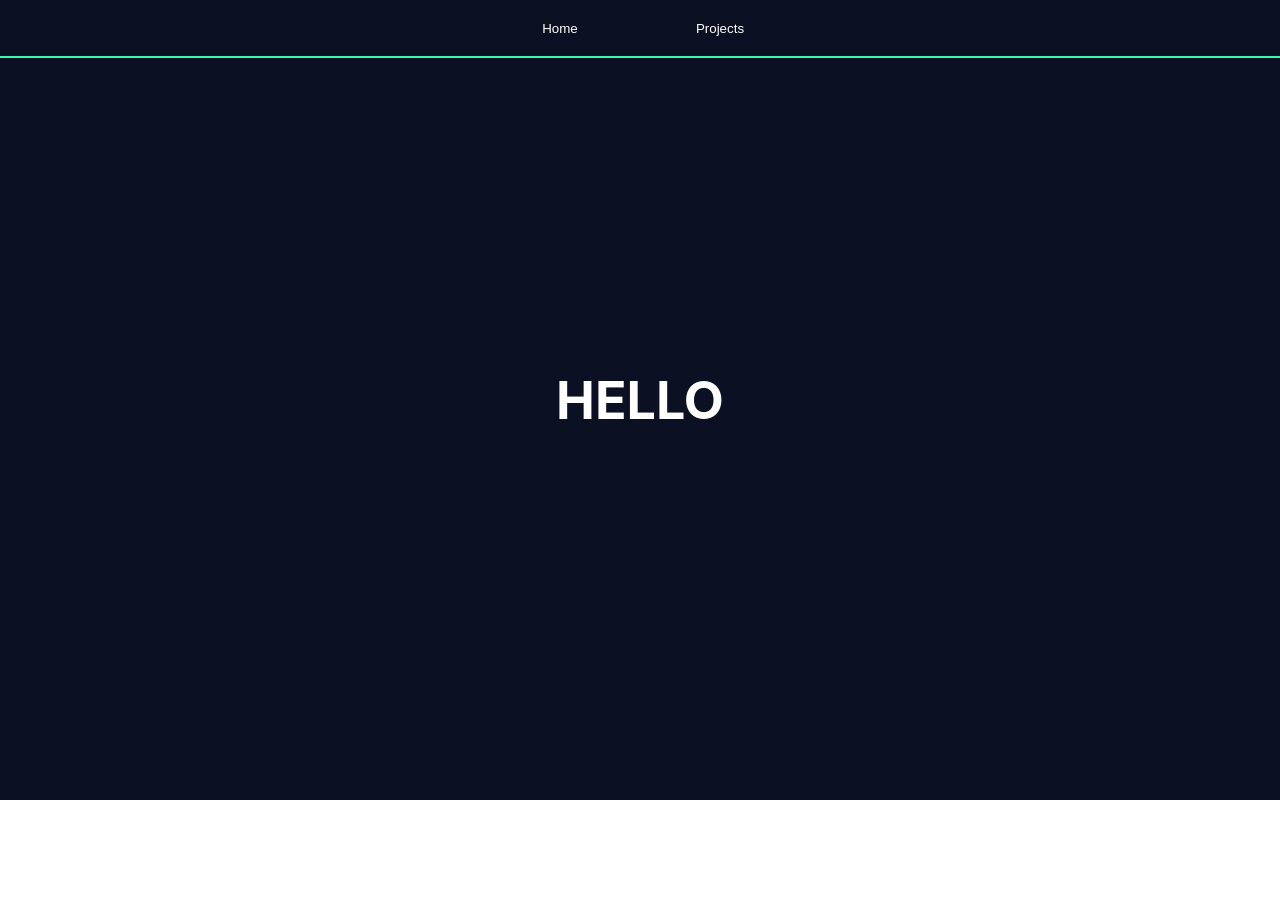
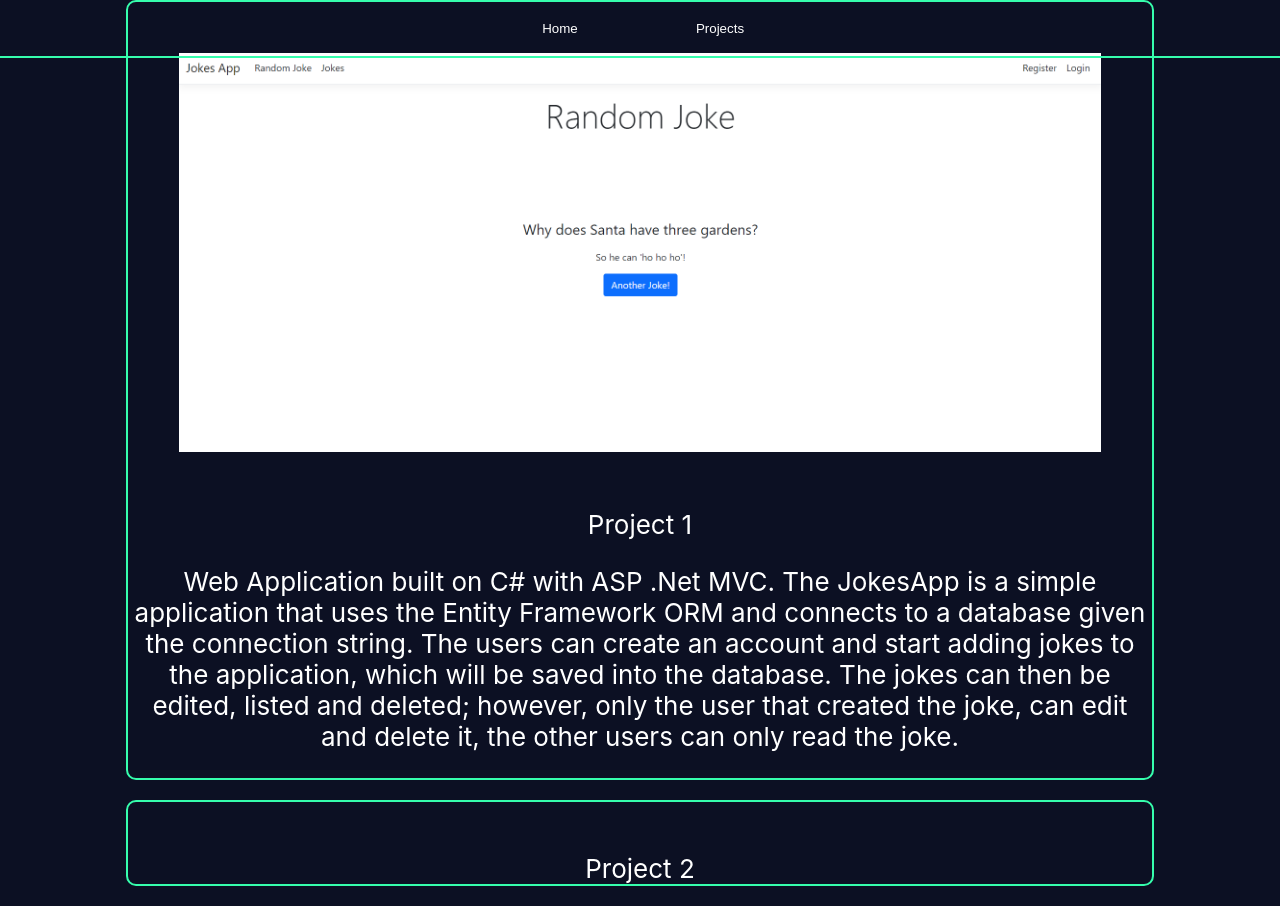
Before and after one commit to kasbr97/kasbr97.github.io, a React (Create React App) app: page /projects in a window 1280 px wide. Before the commit the page ends 800 px from the top, so only its background shows below. Built offline with nearby package versions, Linux system fonts and the light colour scheme.

Commit message:
Working on projects tab

```diff
--- a/src/App.css
+++ b/src/App.css
@@ -31,7 +31,7 @@
   color: #61dafb;
 }
 
-div.clickFX {
+div.click-effects {
   position: fixed;
   box-sizing: border-box;
   border-style: solid;
--- a/src/App.js
+++ b/src/App.js
@@ -3,7 +3,7 @@ import clickEffect from './effects/ClickEffect';
 import MainPage from './mainPage/mainPage';
 import NavigationBar from './navigationBar/navigationBar';
 import { createBrowserRouter, RouterProvider } from 'react-router-dom';
-import Projects from './projects/Projects';
+import Projects from './projects/projects';
 
 const router = createBrowserRouter([
   {
--- a/src/effects/ClickEffect.js
+++ b/src/effects/ClickEffect.js
@@ -1,10 +1,10 @@
 export default function clickEffect(e) {
   var d = document.createElement("div");
-  d.className = "clickFX";
+  d.className = "click-effects";
   d.style.top = e.clientY + "px";
   d.style.left = e.clientX + "px";
   document.body.appendChild(d);
-  var childWithClass = d.getElementsByClassName("clickFX");
+  var childWithClass = d.getElementsByClassName("click-effects");
   console.log(childWithClass);
   d.addEventListener('animationend', ()=>{
     d.parentElement.removeChild(d);
--- a/src/mainPage/mainPage.css
+++ b/src/mainPage/mainPage.css
@@ -1,4 +1,4 @@
-.Container {
+.container {
     display: flex;
     flex-direction: column;
     align-items: center;
@@ -16,14 +16,14 @@
     transform: translateY(-5px);
 }
 
-.Main-description {
+.main-description {
     display: flex;
     flex-direction: row;
     justify-content: left;
     width: 100%;
 }
 
-.Description-text {
+.description-text {
     display: flex;
     justify-content: left;
     text-align: left;
@@ -32,7 +32,7 @@
     cursor: default;
 }
 
-.Description-buttons {
+.description-buttons {
     display: flex;
     justify-content: center;
     align-items: center;
@@ -40,7 +40,7 @@
     gap: 10%;
 }
 
-.github-Image {
+.github-image {
     width: 5rem;
     height: 5rem;
 }
@@ -48,7 +48,7 @@
     filter: invert(26%) sepia(75%) saturate(6948%) hue-rotate(272deg) brightness(106%) contrast(101%);
 } */
 
-.Buttons-Social {
+.buttons-social {
     background-color: black;
     color: white;
     border: none;
@@ -59,13 +59,14 @@
     cursor: pointer;
     background-size: 200%;
     transition: background-position 400ms ease;
+    border-radius: 5%;
 }
 
-.Buttons-Social:hover {
+.buttons-social:hover {
     background-position: 100%;
 }
 
-.linkedin-Image {
+.linkedin-image {
     /*
         For future reference... filters on SVGs done through this website
         https: //isotropic.co/tool/hex-color-to-css-filter/
--- a/src/mainPage/mainPage.js
+++ b/src/mainPage/mainPage.js
@@ -16,21 +16,21 @@ function MainPage() {
     return (
         <div className="App-header">
             <div className="App-shape"/>
-            <div className="Container">
+            <div className="container">
                 <h2>Hi! My name is <span className="name-color">Kevin Burga.</span></h2>
-                <div className="Main-description">
-                    <p className="Description-text">
+                <div className="main-description">
+                    <p className="description-text">
                         I'm a Software engineer with 1 year experience as a Front-end developer using React with TypeScript.
                         I've leveraged Python with Flask and FastAPI to deliver backend solutions,
                         in addition to creating scripts to support data storage in small databases.
                         Other experiences include SQL, noSQL(mongoDB) and Java.
                     </p>
-                    <div className='Description-buttons'>
-                        <button className="Buttons-Social" onClick={()=>{handleSocialButtonClick('linkedin')}}>
-                            <img src="linkedinIcon.svg" className="linkedin-Image" alt="LinkedIn"/>
+                    <div className='description-buttons'>
+                        <button className="buttons-social" onClick={()=>{handleSocialButtonClick('linkedin')}}>
+                            <img src="linkedinIcon.svg" className="linkedin-image" alt="LinkedIn"/>
                         </button>
-                        <button className="Buttons-Social" onClick={()=>{handleSocialButtonClick('github')}}>
-                            <img src="githubIcon.svg" className="github-Image" alt="GitHub"/>
+                        <button className="buttons-social" onClick={()=>{handleSocialButtonClick('github')}}>
+                            <img src="githubIcon.svg" className="github-image" alt="GitHub"/>
                         </button>
                     </div>
                 </div>
--- a/src/navigationBar/navigationBar.css
+++ b/src/navigationBar/navigationBar.css
@@ -1,4 +1,4 @@
-.Container-bar {
+.container-bar {
     display: flex;
     flex-direction: column;
     align-items: center;
@@ -10,7 +10,7 @@
 }
 
 
-.Nav-Buttons {
+.nav-buttons {
     height: 100%;
     width: 10rem;
     color: white;
@@ -18,7 +18,7 @@
     background-color: transparent;
 }
 
-.Nav-Buttons:hover{
+.nav-buttons:hover{
     cursor: pointer;
     border-bottom: 4px solid #36FEAD;
 }
--- a/src/navigationBar/navigationBar.js
+++ b/src/navigationBar/navigationBar.js
@@ -5,12 +5,12 @@ function NavigationBar() {
     const navigate = useNavigate();
     return (
         <>
-            <div className="Container-bar">
+            <div className="container-bar">
                 <div style={{height: '100%'}}>
-                    <button className="Nav-Buttons" onClick={()=>navigate('/')}>
+                    <button className="nav-buttons" onClick={()=>navigate('/')}>
                         Home
                     </button>
-                    <button className="Nav-Buttons" onClick={()=>navigate('/projects')}>
+                    <button className="nav-buttons" onClick={()=>navigate('/projects')}>
                         Projects
                     </button>
 
--- a/src/projects/Projects.js
+++ b/src/projects/Projects.js
@@ -1,9 +1,30 @@
+import "./projects.css"
+
 function Projects() {
     return (
         <>
             <div className="App-header">
-                <h1>HELLO</h1>
 
+                <div className="project-card">
+                    <div className="image-section">
+                        <img src="./img-projects/jokeApp.png" width={"100%"}/>
+                    </div>
+                    <div className="card-body">
+                        <p>Project 1</p>
+                        <p>Web Application built on C# with ASP .Net MVC. The JokesApp is a simple
+                            application that uses the Entity Framework ORM and connects to a database
+                            given the connection string. The users can create an account and start adding
+                            jokes to the application, which will be saved into the database. The jokes can
+                            then be edited, listed and deleted; however, only the user that created the
+                            joke, can edit and delete it, the other users can only read the joke.</p>
+                    </div>
+                </div>
+                <div className="project-card">
+                    <div className="image-section">
+
+                    </div>
+                    Project 2
+                </div>
             </div>
         </>
     )
--- /dev/null
+++ b/src/projects/projects.css
@@ -0,0 +1,15 @@
+
+.project-card {
+    width: 80vw;
+    border: 2px solid #36FEAD;
+    border-radius: 10px;
+    margin-bottom: 20px;
+
+}
+
+.image-section {
+    border-radius: 50%;
+    height: auto;
+    width: 90%;
+    margin: 5%;
+}
```
Also changed, not shown: public/img-projects/jokeApp.png (added).
